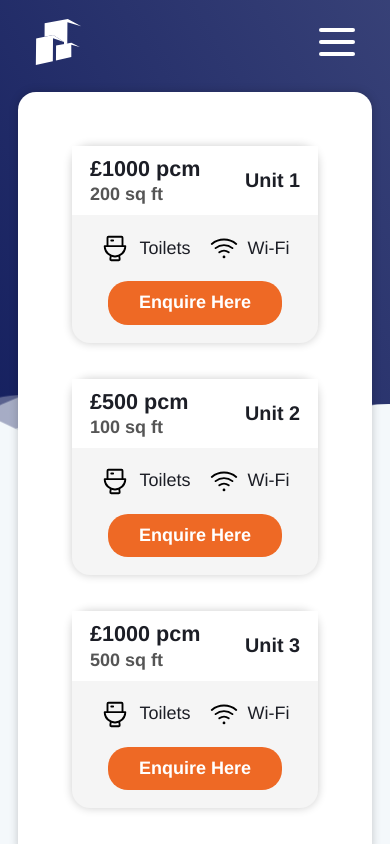
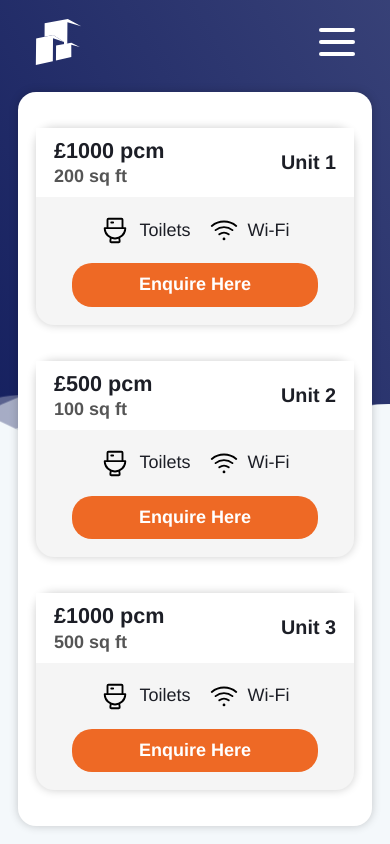
Before and after one commit to candwberry/astrabusinesscentre, a SvelteKit app: page /units in a window 390 px wide. Shown: the top 844 px of the page. Built offline with nearby package versions, Linux system fonts and the light colour scheme.

Commit message:
📱 Tiny responsiveness visual

```diff
--- a/src/routes/units/+page.svelte
+++ b/src/routes/units/+page.svelte
@@ -101,6 +101,7 @@
 	@media (max-width: 767px) {
 		.container2 {
 			grid-template-columns: repeat(1, 1fr);
+			padding: 2rem 1rem;
 		}
 	}
 
```
